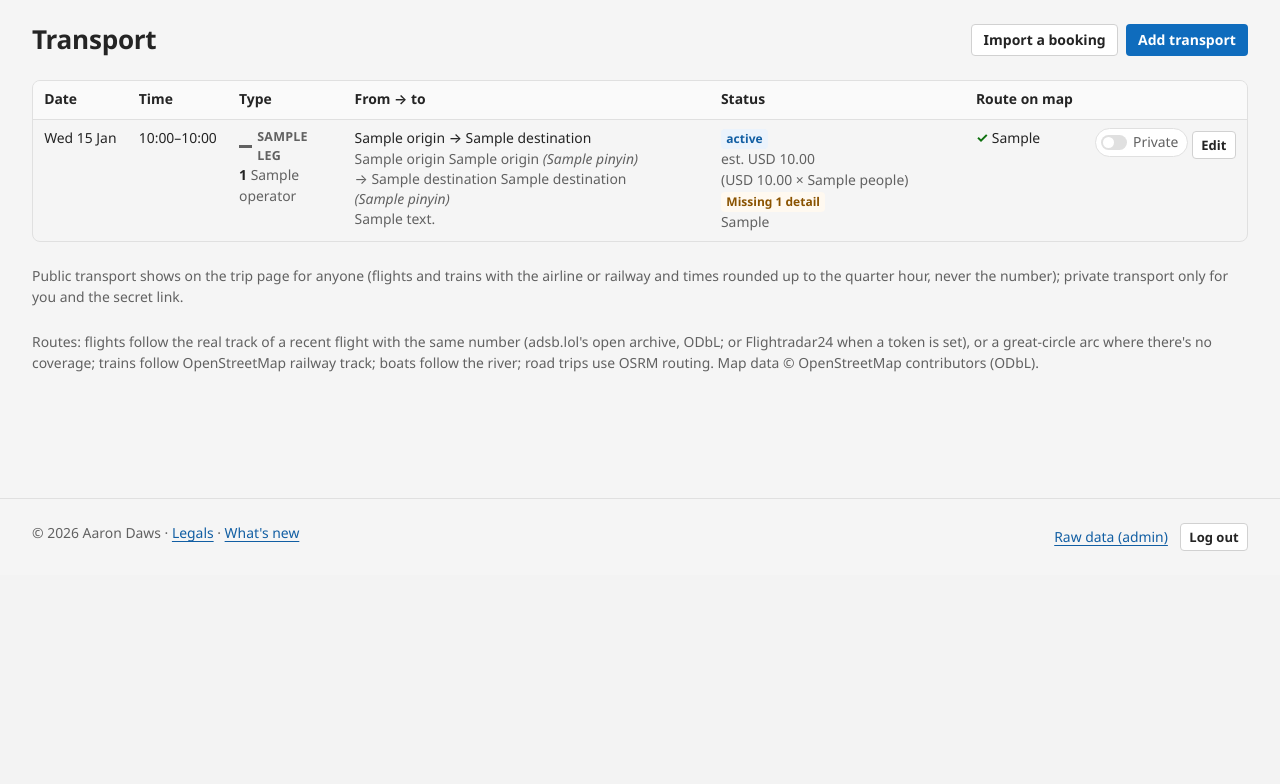
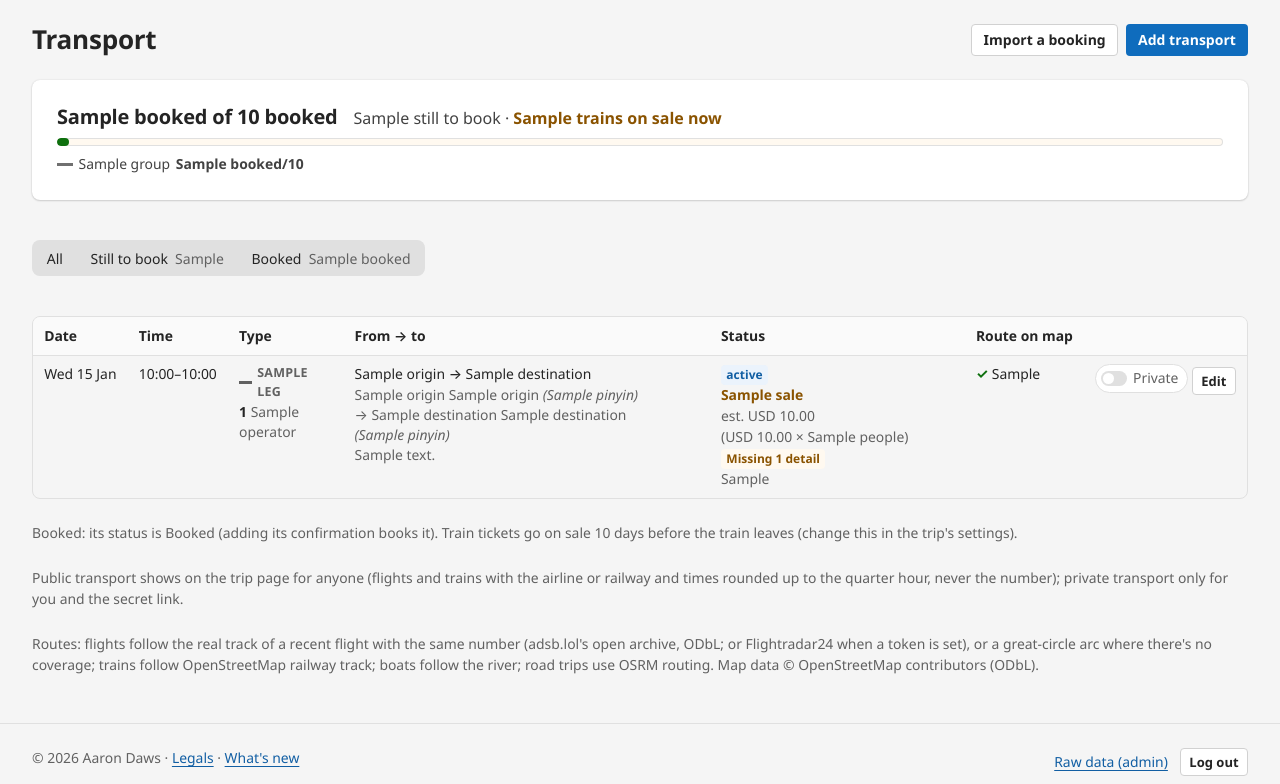
Before and after one commit to amdaws/trips-systems, a Django app: template templates/manage/legs.html in a window 1280 px wide. Shown: the part 225-1009 px from the top of the page. Before the commit the page ends 776 px from the top, so only its background shows below. Run offline with Django 5.2, Linux system fonts and the light colour scheme; the template is opened without the code that fills it: most values are stand-ins (such as "Sample title", 1, 10 or a date in 2020).

Commit message:
Booked and still to book on the Transport page and the trip page
The planner's Transport page counts what's booked and what's still to book
(flights, trains, boats and road; metro rides and walks aren't counted),
says when each unbooked train's tickets go on sale, and can show only what's
still to book or only what's booked. On the trip page, flights and trains
say Booked or To book, with the ticket sale date in the details panel, for
the owner and the secret link only, never visitors.

Co-Authored-By: Claude Opus 5.5 <noreply@anthropic.com>

```diff
--- a/journeys/views.py
+++ b/journeys/views.py
@@ -11,7 +11,7 @@ from django.utils.cache import patch_cache_control
 
 from datetime import timedelta
 
-from . import changes, guides, ics, journey_views, live_flights, presenters, transit
+from . import changes, guides, ics, journey_views, live_flights, presenters, to_book, transit
 from .models import Item, Leg, PlaceGuide, Trip
 
 PUBLISHED = [Trip.Visibility.PUBLIC, Trip.Visibility.UNLISTED]
@@ -82,6 +82,8 @@ def trip_detail(request, slug=None, token=None):
     trip, full = _resolve(slug, token), _full(request, token)
     stops = presenters.stops(trip)
     rows, journeys = presenters.itinerary(trip, full=full, stop_list=stops)
+    if full:  # Booked or To book on flights and trains, never for visitors
+        to_book.mark(journeys, trip, modes=(Leg.Mode.FLIGHT, Leg.Mode.TRAIN))
     return _page(
         request, trip, token, full, "journeys/trip.html", "itinerary", stops=stops,
         rows=rows, journeys=journeys, travel_days=sum(1 for row in rows if not row["band"]), countdown=presenters.countdown(trip, full),
--- a/static/css/site.css
+++ b/static/css/site.css
@@ -3309,3 +3309,55 @@ tr[data-bulk-row].is-selected > td { background: var(--primary-soft); }
   .no-print, .site-header, .site-footer, .manage-head, .messages, .toolbar .btn-row { display: none !important; }
   .taxi-card { box-shadow: none; }
 }
+
+/* ---------- Booked and still to book (planner Transport page, trip page) ---------- */
+
+.to-book {
+  display: grid;
+  gap: var(--space-2xs);
+  margin-block-end: var(--space-s);
+}
+.to-book__head {
+  display: flex;
+  flex-wrap: wrap;
+  align-items: baseline;
+  gap: var(--space-3xs) var(--space-s);
+}
+.to-book__title { margin: 0; font-size: var(--step-1); }
+.to-book__text { margin: 0; color: var(--text-2); }
+.to-book__warn { color: var(--warning); font-weight: 600; }
+.to-book__bar {
+  block-size: 0.5rem;
+  border-radius: 999px;
+  background: var(--warning-soft);
+  box-shadow: inset 0 0 0 1px var(--border);
+  overflow: hidden;
+}
+.to-book__bar span {
+  display: block;
+  block-size: 100%;
+  border-radius: inherit;
+  background: var(--success);
+}
+.to-book__groups {
+  display: flex;
+  flex-wrap: wrap;
+  gap: var(--space-3xs) var(--space-m);
+  margin: 0;
+  padding: 0;
+  list-style: none;
+  font-size: var(--step--1);
+  color: var(--text-2);
+}
+.to-book__groups li { display: inline-flex; align-items: center; gap: 0.4em; }
+.to-book__show { margin-block-end: var(--space-s); }
+a.segmented__item { color: var(--text); text-decoration: none; }
+.segmented__item[aria-current="page"] { background: var(--bg); box-shadow: 0 1px 2px rgb(0 0 0 / 0.15); font-weight: 600; }
+.to-book__count {
+  margin-inline-start: 0.25em;
+  color: var(--muted);
+  font-variant-numeric: tabular-nums;
+}
+.journey-card__route .badge,
+.journey-detail .badge { vertical-align: 0.1em; }
+.booking-note { margin: 0; }
--- /dev/null
+++ b/templates/journeys/_booked_badge.html
@@ -0,0 +1,2 @@
+{# Booked or To book on a flight or train on the trip page, for the owner and the secret link only (to_book.mark). #}
+{% if leg.booking.booked %}<span class="badge badge--green"><span aria-hidden="true">✓</span> Booked</span>{% else %}<span class="badge badge--amber">To book</span>{% endif %}
--- a/templates/journeys/_journey_detail.html
+++ b/templates/journeys/_journey_detail.html
@@ -4,7 +4,8 @@
     <div class="journey-detail__heading">
       <span class="mode mode--{{ leg.mode_class }}">{{ leg.mode_label }}{% if leg.shown_number %} · {{ leg.shown_number }}{% endif %}</span>
       <h2 class="journey-detail__title">{% if leg.same_city %}{{ leg.origin.city_name }}{% else %}{{ leg.origin.city_name }} → {{ leg.destination.city_name }}{% endif %}</h2>
-      <p class="small muted">{{ leg.day_label }}{% if full or not trip.hide_dates %} · Day {{ leg.day_number }}{% endif %}{% if full and not leg.is_public %} <span class="badge">Private</span>{% endif %}</p>
+      <p class="small muted">{{ leg.day_label }}{% if full or not trip.hide_dates %} · Day {{ leg.day_number }}{% endif %}{% if full and not leg.is_public %} <span class="badge">Private</span>{% endif %}{% if full and leg.booking %} {% include "journeys/_booked_badge.html" %}{% endif %}</p>
+      {% if full and leg.booking.opens %}<p class="small booking-note{% if leg.booking.on_sale %} to-book__warn{% endif %}">{% if leg.booking.on_sale %}Tickets have been on sale since {{ leg.booking.opens|date:"D j M" }}{% else %}Tickets go on sale {{ leg.booking.opens|date:"D j M" }}{% endif %}</p>{% endif %}
     </div>
     <button type="button" class="icon-btn" data-close-journey aria-label="Close journey details">
       <svg aria-hidden="true" viewBox="0 0 20 20" fill="none" stroke="currentColor" stroke-width="1.5" stroke-linecap="round"><path d="M5 5l10 10M15 5L5 15"/></svg>
--- a/templates/journeys/trip.html
+++ b/templates/journeys/trip.html
@@ -68,7 +68,7 @@
               <span class="journey-card__time"{% if leg.rough %} title="About {{ leg.shown_depart }}"{% endif %}>{% if leg.shown_depart %}{% if leg.rough %}~{% endif %}{{ leg.shown_depart }}{% else %}—{% endif %}</span>
               <span class="journey-card__body">
                 <span class="mode mode--{{ leg.mode_class }}">{{ leg.mode_label }}{% if leg.shown_number %} · {{ leg.shown_number }}{% endif %}</span>
-                <span class="journey-card__route">{% if leg.same_city %}{{ leg.origin.city_name }}{% else %}{{ leg.origin.city_name }} → {{ leg.destination.city_name }}{% endif %}{% if full and not leg.is_public %} <span class="badge">Private</span>{% endif %}</span>
+                <span class="journey-card__route">{% if leg.same_city %}{{ leg.origin.city_name }}{% else %}{{ leg.origin.city_name }} → {{ leg.destination.city_name }}{% endif %}{% if full and not leg.is_public %} <span class="badge">Private</span>{% endif %}{% if full and leg.booking %} {% include "journeys/_booked_badge.html" %}{% endif %}</span>
                 {% if leg.operator or leg.shown_duration %}<span class="journey-card__meta">{{ leg.operator }}{% if leg.operator and leg.shown_duration %} · {% endif %}{% if leg.shown_duration %}{% if leg.rough %}about {% endif %}{{ leg.shown_duration }}{% endif %}</span>{% endif %}
                 {% if leg.moves %}<span class="journey-card__moves">{{ leg.moves }}</span>{% endif %}
                 {% if leg.mode == "flight" %}<span class="journey-card__live" data-live-card="{{ leg.pk }}" hidden></span>{% endif %}
--- a/templates/manage/legs.html
+++ b/templates/manage/legs.html
@@ -10,6 +10,24 @@
     <a class="btn btn--primary" href="{% url 'manage:leg_create' trip.pk %}">Add transport</a>
   </div>
 </div>
+{% if counts.total %}
+<section class="card to-book" aria-labelledby="to-book-title">
+  <div class="to-book__head">
+    <h3 id="to-book-title" class="to-book__title">{{ counts.booked }} of {{ counts.total }} booked</h3>
+    <p class="to-book__text">{% if counts.to_book %}{{ counts.to_book }} still to book{% if counts.on_sale %} · <strong class="to-book__warn">{{ counts.on_sale }} train{{ counts.on_sale|pluralize }} on sale now</strong>{% endif %}{% else %}Everything's booked.{% endif %}</p>
+  </div>
+  <div class="to-book__bar" aria-hidden="true"><span style="inline-size: {{ counts.percent }}%"></span></div>
+  <ul class="to-book__groups">
+    {% for group in counts.groups %}<li><span class="swatch swatch--{{ group.swatch }}" aria-hidden="true"></span>{{ group.label }} <strong>{{ group.booked }}/{{ group.total }}</strong>{% if group.booked == group.total %} <span class="tick" aria-label="all booked">✓</span>{% endif %}</li>{% endfor %}
+  </ul>
+  {% if counts.skipped %}<p class="small muted">Metro rides and walks are paid on the day, so they aren't counted.</p>{% endif %}
+</section>
+<nav class="segmented to-book__show" aria-label="Show">
+  <a class="segmented__item" href="{% url 'manage:legs' trip.pk %}"{% if show == "all" %} aria-current="page"{% endif %}>All</a>
+  <a class="segmented__item" href="?show=to-book"{% if show == "to-book" %} aria-current="page"{% endif %}>Still to book <span class="to-book__count">{{ counts.to_book }}</span></a>
+  <a class="segmented__item" href="?show=booked"{% if show == "booked" %} aria-current="page"{% endif %}>Booked <span class="to-book__count">{{ counts.booked }}</span></a>
+</nav>
+{% endif %}
 <div class="table-wrap">
   <table class="table">
     <thead><tr><th>Date</th><th>Time</th><th>Type</th><th>From → to</th><th>Status</th><th>Route on map</th><th></th></tr></thead>
@@ -20,23 +38,24 @@
         <td class="num">{{ leg.depart_time|time:"H:i" }}{% if leg.arrive_time %}–{{ leg.arrive_time|time:"H:i" }}{% if leg.arrives_next_day %} +1{% endif %}{% endif %}</td>
         <td><span class="mode mode--{{ leg.mode_class }}">{{ leg.mode_label }}</span>{% if leg.number %}<br><strong>{{ leg.number }}</strong>{% endif %}{% if leg.operator %} <span class="small muted">{{ leg.operator }}</span>{% endif %}</td>
         <td class="entry__body">{% include "journeys/_leg_route.html" %}{% if leg.notes %}<p class="small muted">{{ leg.notes|truncatechars:90 }}</p>{% endif %}{% include "journeys/_lookup_links.html" %}</td>
-        <td>{% include "manage/_status_badge.html" with plan=leg %}{% include "manage/_plan_cost.html" with plan=leg %}{% include "manage/_missing_badge.html" with plan=leg %}{% if leg.seat_class %}<br><span class="small muted">{{ leg.seat_class }}</span>{% endif %}</td>
+        <td>{% include "manage/_status_badge.html" with plan=leg %}{% if leg.booking.sale %}<br><span class="small {% if leg.booking.on_sale %}to-book__warn{% else %}muted{% endif %}">{{ leg.booking.sale }}</span>{% endif %}{% include "manage/_plan_cost.html" with plan=leg %}{% include "manage/_missing_badge.html" with plan=leg %}{% if leg.seat_class %}<br><span class="small muted">{{ leg.seat_class }}</span>{% endif %}</td>
         <td class="small">{% if leg.path_status == "ok" %}<span class="tick">✓</span> {{ leg.get_path_source_display }}{% else %}<span class="badge badge--amber">{{ leg.get_path_status_display }}</span>{% endif %}</td>
         <td class="num">
           {% url 'manage:leg_toggle' trip.pk leg.pk as toggle_url %}{% include "manage/_visibility_toggle.html" with action=toggle_url on=leg.is_public %}
           {% include "manage/_confirm_button.html" with plan=leg kind="leg" %}
-          <a class="btn btn--small" href="{% url 'manage:leg_edit' trip.pk leg.pk %}">Edit</a>
+          <a class="btn btn--small" href="{% url 'manage:leg_edit' trip.pk leg.pk %}{% if show != "all" %}?next={{ request.get_full_path|urlencode }}{% endif %}">Edit</a>
           {% if leg.mode in "train boat car bus shuttle" %}
           <form method="post" action="{% url 'manage:leg_retrace' trip.pk leg.pk %}" style="display:inline">{% csrf_token %}<button class="btn btn--small" type="submit" title="Trace the route again">Retrace</button></form>
           {% endif %}
         </td>
       </tr>
       {% empty %}
-      <tr><td colspan="7" class="muted">No transport yet.</td></tr>
+      <tr><td colspan="7" class="muted">{% if show == "to-book" %}Nothing left to book.{% elif show == "booked" %}Nothing booked yet.{% else %}No transport yet.{% endif %}</td></tr>
       {% endfor %}
     </tbody>
   </table>
 </div>
+<p class="small muted">Booked: its status is Booked (adding its confirmation books it). Train tickets go on sale {{ trip.train_ticket_window }} days before the train leaves (change this in the trip's settings).</p>
 <p class="small muted">Public transport shows on the trip page for anyone (flights and trains with the airline or railway and times rounded up to the quarter hour, never the number); private transport only for you and the secret link.</p>
 <p class="small muted">Routes: flights follow the real track of a recent flight with the same number (adsb.lol's open archive, ODbL; or Flightradar24 when a token is set), or a great-circle arc where there's no coverage; trains follow OpenStreetMap railway track; boats follow the river; road trips use OSRM routing. Map data © OpenStreetMap contributors (ODbL).</p>
 {% endblock %}
```
Also changed, not shown: core/changelog.toml (+8 -0 lines), journeys/manage_views.py (+8 -3 lines), journeys/tests/test_to_book.py (added, +102 -0 lines), journeys/to_book.py (added, +68 -0 lines), README.md.
